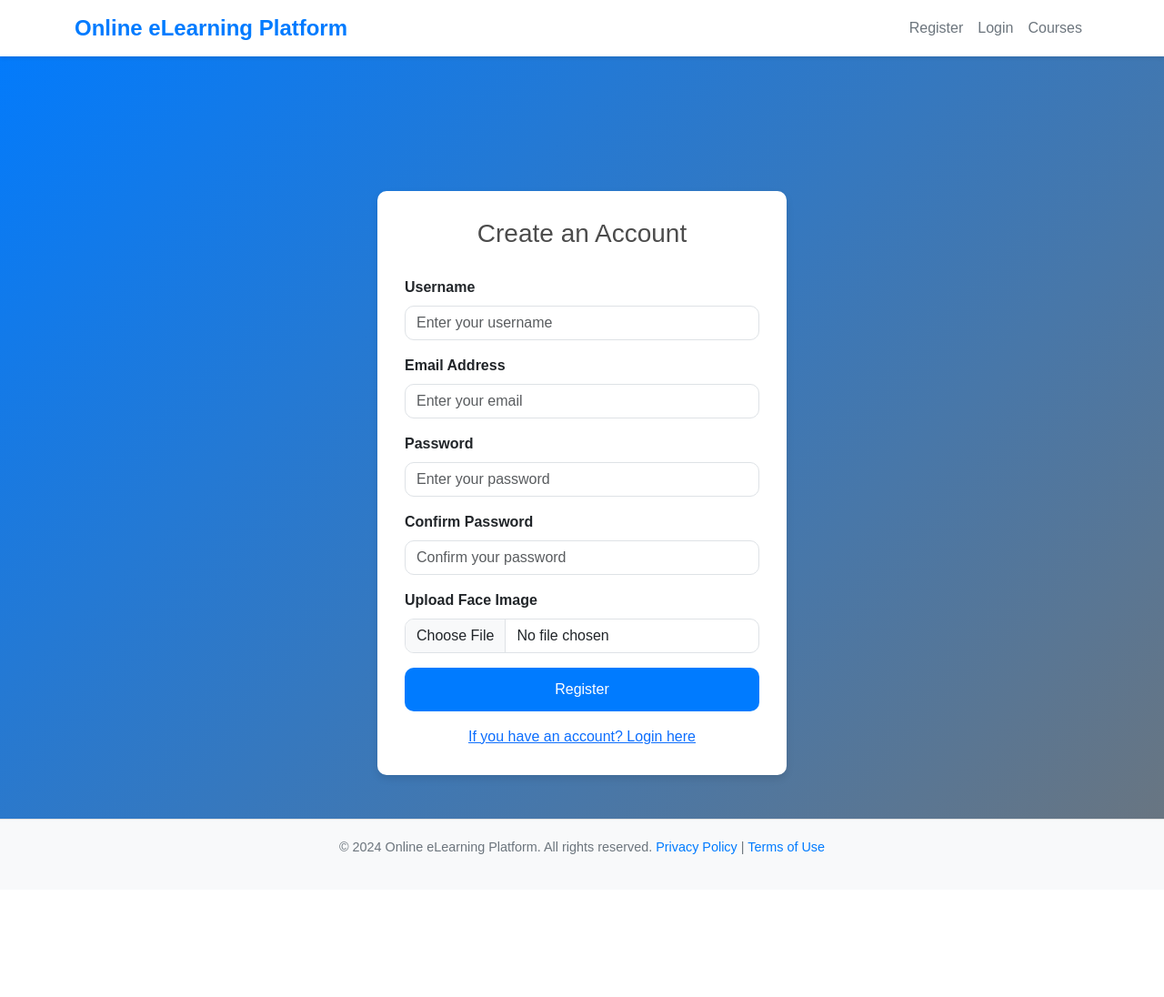
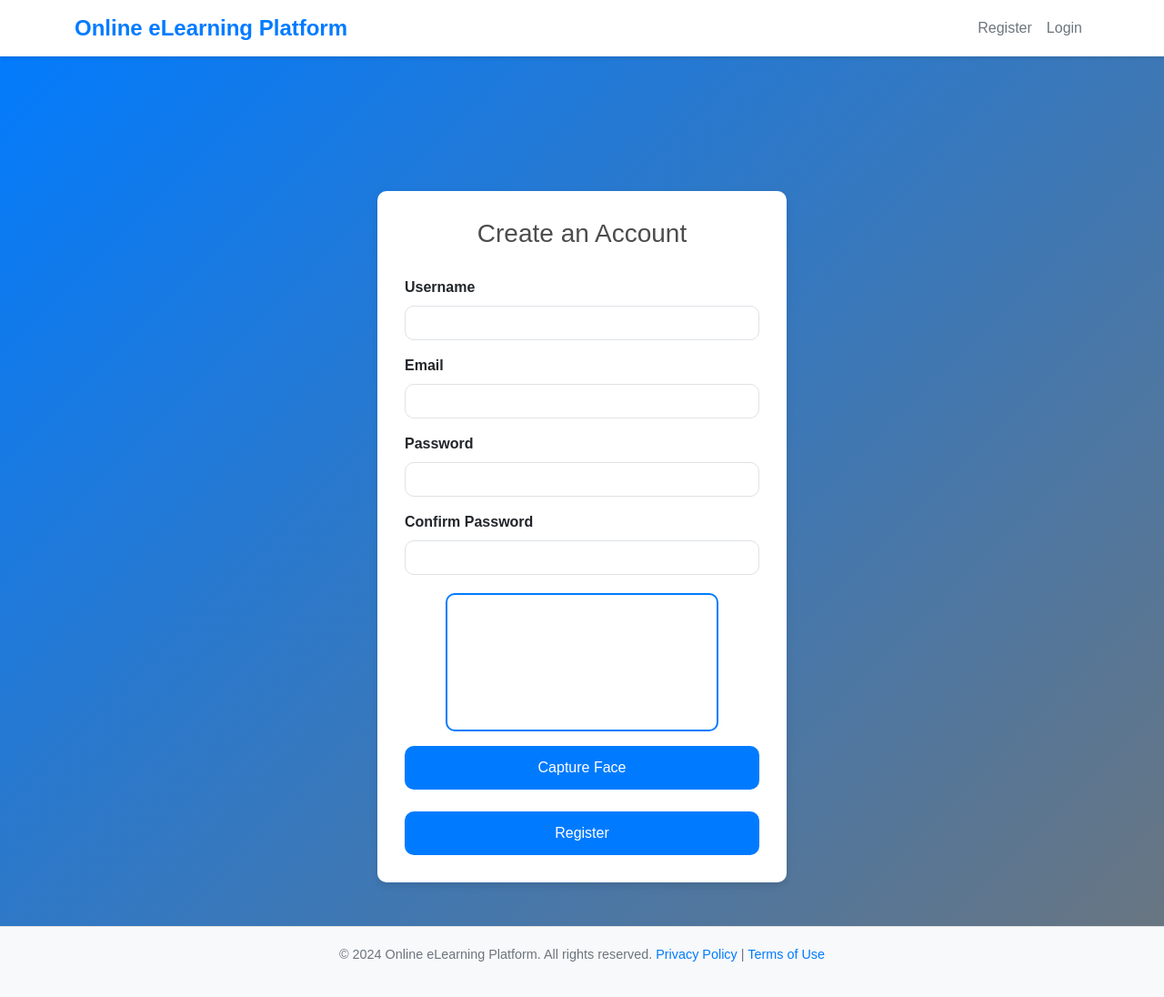
Before and after one commit to magesa133/onlinelearning, a Flask app: page /register in a window 1280 px wide. Shown: the whole page at 91% size. Before the commit the page ends 939 px from the top, so only its background shows below. Run offline with Flask 3, Linux system fonts and the light colour scheme.

Commit message:
this is another

```diff
--- a/app.py
+++ b/app.py
@@ -69,7 +69,7 @@ if __name__ == "__main__":
 
     # Start the Flask app
     app.run(
-        host=os.getenv("FLASK_RUN_HOST", "192.168.1.159"),  # Local IP address
+        host=os.getenv("FLASK_RUN_HOST", "192.168.0.101"),  # Local IP address
         port=int(os.getenv("FLASK_RUN_PORT", 5000)),        # Port number
         debug=os.getenv("FLASK_DEBUG", "True") == "True",  # Debug mode
         ssl_context=(cert_file, key_file)                  # SSL certificates
--- a/models.py
+++ b/models.py
@@ -19,12 +19,14 @@ class User(UserMixin, db.Model):
     email = db.Column(db.String(120), unique=True, nullable=False, index=True)
     password = db.Column(db.String(200), nullable=False)
     role = db.Column(db.String(50), nullable=False)
+    face_image = db.Column(db.String(200), nullable=True)  # Path to the saved face image
 
     # Relationship with Teacher model (one-to-one)
     teacher = db.relationship('Teacher', backref='user', uselist=False)
 
     def __repr__(self):
         return f"<User {self.username}>"
+
 
 class Class(db.Model):
     __tablename__ = 'class'
--- a/routes.py
+++ b/routes.py
@@ -1,9 +1,28 @@
+import os
+import base64
+from werkzeug.utils import secure_filename
+from flask import render_template, request, redirect, url_for, flash
+from flask_login import login_user
+from werkzeug.security import generate_password_hash
+from models import User, db  # Assuming your User model and database setup are imported
+import os
+import logging
+import base64
+from io import BytesIO
+from PIL import Image
 from flask import render_template, redirect, url_for, request, flash, jsonify
+from werkzeug.utils import secure_filename
 from flask_login import login_user, login_required, logout_user, current_user
 from werkzeug.security import check_password_hash, generate_password_hash
 from app import app, db
 from models import User, OnlineSession, Assignment, Quiz, Class, Question, Teacher, Department
 from datetime import datetime
+import time
+import face_recognition
+
+# Directory to save uploaded face images
+UPLOAD_FOLDER = 'uploads/faces'
+os.makedirs(UPLOAD_FOLDER, exist_ok=True)
 
 # ---------- ROUTES ----------
 
@@ -80,56 +99,160 @@ def admin_dashboard():
     # Render the admin dashboard template
     return render_template('admin_dashboard.html', username=current_user.username, teachers=teachers, students=students, classes=classes)
 
-@app.route('/login', methods=['GET', 'POST'])
-def login():
-    if request.method == 'POST':
-        email = request.form.get('email').strip()
-        password = request.form.get('password').strip()
-        user = User.query.filter_by(email=email).first()
+from werkzeug.utils import secure_filename
 
-        if user and check_password_hash(user.password, password):
-            login_user(user)
-            flash('Login successful!', 'success')
-            # Redirect based on user role (student, teacher, or admin)
-            if user.role == 'student':
-                return redirect(url_for('student_dashboard'))
-            elif user.role == 'teacher':
-                return redirect(url_for('teacher_dashboard'))
-            elif user.role == 'admin':  # Redirect admin to admin dashboard
-                return redirect(url_for('admin_dashboard'))
-
-        flash('Invalid email or password!', 'danger')
-
-    return render_template('login.html')
-
-# Registration Route
 @app.route('/register', methods=['GET', 'POST'])
 def register():
     if request.method == 'POST':
+        # Get form data
         username = request.form.get('username').strip().capitalize()
         email = request.form.get('email').strip()
         password = request.form.get('password').strip()
         confirm_password = request.form.get('confirm_password').strip()
+        image_data = request.form.get('image_data')  # Base64-encoded image data
 
+        # Check if all required fields are present
+        if not username or not email or not password or not confirm_password:
+            flash('All fields are required!', 'danger')
+            return redirect(url_for('register'))
+
+        # Check if passwords match
         if password != confirm_password:
             flash('Passwords do not match!', 'danger')
             return redirect(url_for('register'))
 
+        # Check if username or email already exists
         if User.query.filter_by(username=username).first() or User.query.filter_by(email=email).first():
             flash('Username or email already exists!', 'danger')
             return redirect(url_for('register'))
 
+        # Save the face image if provided
+        image_filename = None
+        if image_data:
+            try:
+                header, encoded = image_data.split(",", 1)  # Split the base64 header
+                face_image = face_recognition.load_image_file(BytesIO(base64.b64decode(encoded)))
+                image_filename = secure_filename(f"{username}_face.jpg")
+                image_path = os.path.join(UPLOAD_FOLDER, image_filename)
+
+                # Ensure the upload folder exists
+                os.makedirs(UPLOAD_FOLDER, exist_ok=True)
+
+                # Save the file
+                face_image_pil = Image.fromarray(face_image)
+                face_image_pil.save(image_path)
+            except Exception as e:
+                flash(f"Error processing face image: {e}", 'danger')
+                return redirect(url_for('register'))
+
+        # Hash the password
         hashed_password = generate_password_hash(password, method='pbkdf2:sha256')
-        new_user = User(username=username, email=email, password=hashed_password, role='student')
-        db.session.add(new_user)
-        db.session.commit()
 
+        # Create a new user object
+        new_user = User(
+            username=username,
+            email=email,
+            password=hashed_password,
+            role='student',
+            face_image=image_filename
+        )
+
+        try:
+            db.session.add(new_user)
+            db.session.commit()
+        except Exception as e:
+            db.session.rollback()
+            flash(f"Error saving user to database: {e}", 'danger')
+            return redirect(url_for('register'))
+
+        flash('Registration successful!', 'success')
         login_user(new_user)
-        flash('Registration successful!', 'success')
         return redirect(url_for('student_dashboard'))
 
     return render_template('register.html')
 
+@app.route('/login', methods=['GET', 'POST'])
+def login():
+    if request.method == 'POST':
+        image_data = request.form.get('image_data')  # Base64-encoded image data
+
+        if not image_data:
+            flash('Face image is required for login!', 'danger')
+            return redirect(url_for('login'))
+
+        try:
+            # Decode the base64 image and save it for debugging
+            header, encoded = image_data.split(",", 1)
+            face_image_data = BytesIO(base64.b64decode(encoded))
+
+            # Debug: Save image for verification
+            debug_image_path = os.path.join(UPLOAD_FOLDER, "debug_image.jpg")
+            with open(debug_image_path, "wb") as f:
+                f.write(base64.b64decode(encoded))
+
+            # Open the image and check format
+            face_image_data.seek(0)  # Reset file pointer
+            image = Image.open(face_image_data)
+            image_type = image.format
+            if image_type not in ['JPEG', 'PNG']:
+                flash('Invalid image format. Please upload a JPEG or PNG image.', 'danger')
+                return redirect(url_for('login'))
+
+            # Load the image for face recognition
+            face_image = face_recognition.load_image_file(face_image_data)
+            face_locations = face_recognition.face_locations(face_image)
+
+            if len(face_locations) == 0:
+                flash('No face detected in the captured image. Please try again.', 'danger')
+                return redirect(url_for('login'))
+
+            # Get face encodings
+            face_encodings = face_recognition.face_encodings(face_image, face_locations)
+
+            if len(face_encodings) == 0:
+                flash('No valid face encodings found. Please try again.', 'danger')
+                return redirect(url_for('login'))
+
+            face_encoding = face_encodings[0]  # Assuming we only need the first detected face
+
+            # Iterate over all users to find a match
+            users = User.query.all()
+            for user in users:
+                stored_face_path = os.path.join(UPLOAD_FOLDER, user.face_image)
+                if not os.path.exists(stored_face_path):
+                    continue
+
+                stored_image = face_recognition.load_image_file(stored_face_path)
+                stored_encoding = face_recognition.face_encodings(stored_image)
+
+                if len(stored_encoding) == 0:
+                    continue
+
+                stored_encoding = stored_encoding[0]
+
+                # Compare faces
+                matches = face_recognition.compare_faces([stored_encoding], face_encoding, tolerance=0.6)
+
+                if matches[0]:
+                    login_user(user)
+                    flash('Login successful!', 'success')
+
+                    # Redirect based on role
+                    if user.role == 'student':
+                        return redirect(url_for('student_dashboard'))
+                    elif user.role == 'teacher':
+                        return redirect(url_for('teacher_dashboard'))
+                    elif user.role == 'admin':
+                        return redirect(url_for('admin_dashboard'))
+
+            # If no matches found
+            flash('Face does not match our records!', 'danger')
+
+        except Exception as e:
+            flash(f'Error during face recognition: {e}', 'danger')
+            return redirect(url_for('login'))
+
+    return render_template('login.html')
 # Logout Route
 @app.route('/logout')
 @login_required
--- a/templates/base.html
+++ b/templates/base.html
@@ -95,9 +95,6 @@
                     <li class="nav-item">
                         <a class="nav-link" href="{{ url_for('login') }}">Login</a>
                     </li>
-                    <li class="nav-item">
-                        <a class="nav-link" href="#">Courses</a>
-                    </li>
                 </ul>
             </div>
         </div>
--- a/templates/index.html
+++ b/templates/index.html
@@ -134,9 +134,6 @@
                     <li class="nav-item">
                         <a class="nav-link" href="{{ url_for('login') }}">Login</a>
                     </li>
-                    <li class="nav-item">
-                        <a class="nav-link" href="#">Courses</a>
-                    </li>
                 </ul>
             </div>
         </div>
--- a/templates/register.html
+++ b/templates/register.html
@@ -1,7 +1,6 @@
 {% extends 'base.html' %}
 
 {% block content %}
-
 <style>
     body {
         background: linear-gradient(135deg, #007bff, #6c757d);
@@ -11,7 +10,6 @@
         flex-direction: column;
     }
 
-    /* Center the form on the page */
     .register-container {
         background-color: white;
         border-radius: 10px;
@@ -35,13 +33,11 @@
 
     .form-control {
         border-radius: 10px;
-        box-shadow: none;
         transition: all 0.3s ease-in-out;
     }
 
     .form-control:focus {
         border-color: #007bff;
-        box-shadow: 0 0 5px rgba(0, 123, 255, 0.5);
     }
 
     .btn-primary {
@@ -58,51 +54,35 @@
         background-color: #0056b3;
     }
 
+    .video-preview {
+        display: flex;
+        flex-direction: column;
+        align-items: center;
+        margin-top: 20px;
+    }
+
+    .video-preview video {
+        width: 100%;
+        max-width: 300px;
+        border: 2px solid #007bff;
+        border-radius: 10px;
+    }
+
     .alert {
         padding: 10px 15px;
         border-radius: 5px;
         margin-bottom: 20px;
-        font-weight: 600;
         display: none;
-        opacity: 0;
-        transition: opacity 0.5s, margin-top 0.5s;
     }
 
     .alert.alert-danger {
         background-color: #f8d7da;
         color: #721c24;
-        border: 1px solid #f5c6cb;
     }
 
     .alert.alert-success {
         background-color: #d4edda;
         color: #155724;
-        border: 1px solid #c3e6cb;
-    }
-
-    .alert.show {
-        display: block;
-        opacity: 1;
-    }
-
-    /* Footer styles */
-    footer {
-        background-color: #f8f9fa;
-        padding: 20px 0;
-        text-align: center;
-        border-top: 1px solid #e0e0e0;
-        color: #6c757d;
-        font-size: 0.9rem;
-        margin-top: auto; /* Push footer to the bottom */
-    }
-
-    footer a {
-        color: #007bff;
-        text-decoration: none;
-    }
-
-    footer a:hover {
-        text-decoration: underline;
     }
 </style>
 
@@ -110,64 +90,87 @@
     <!-- Flash Messages -->
     {% with messages = get_flashed_messages(with_categories=true) %}
         {% if messages %}
-            <div id="flash-message" class="alert">
-                <ul>
-                    {% for category, message in messages %}
-                        <li>{{ message }}</li>
-                    {% endfor %}
-                </ul>
+            <div class="alert alert-danger" id="flash-message">
+                {% for category, message in messages %}
+                    <p>{{ message }}</p>
+                {% endfor %}
             </div>
         {% endif %}
     {% endwith %}
 
     <h2>Create an Account</h2>
 
-    <!-- Register Form -->
-    <form method="POST" action="{{ url_for('register') }}" enctype="multipart/form-data">
+    <!-- Registration Form -->
+    <form id="register-form" method="POST" action="{{ url_for('register') }}">
         <div class="mb-3">
             <label for="username" class="form-label">Username</label>
-            <input type="text" class="form-control" id="username" name="username" required placeholder="Enter your username">
+            <input type="text" class="form-control" id="username" name="username" required>
+        </div>
+        <div class="mb-3">
+            <label for="email" class="form-label">Email</label>
+            <input type="email" class="form-control" id="email" name="email" required>
+        </div>
+        <div class="mb-3">
+            <label for="password" class="form-label">Password</label>
+            <input type="password" class="form-control" id="password" name="password" required>
+        </div>
+        <div class="mb-3">
+            <label for="confirm_password" class="form-label">Confirm Password</label>
+            <input type="password" class="form-control" id="confirm_password" name="confirm_password" required>
         </div>
 
-        <div class="mb-3">
-            <label for="email" class="form-label">Email Address</label>
-            <input type="email" class="form-control" id="email" name="email" required placeholder="Enter your email">
+        <!-- Webcam for face capture -->
+        <div class="video-preview">
+            <video id="video" autoplay></video>
+            <button type="button" id="capture-btn" class="btn btn-primary mt-3">Capture Face</button>
         </div>
 
-        <div class="mb-3">
-            <label for="password" class="form-label">Password</label>
-            <input type="password" class="form-control" id="password" name="password" required placeholder="Enter your password">
-        </div>
+        <!-- Hidden Input for Captured Image -->
+        <input type="hidden" id="image_data" name="image_data">
 
-        <div class="mb-3">
-            <label for="confirm_password" class="form-label">Confirm Password</label>
-            <input type="password" class="form-control" id="confirm_password" name="confirm_password" required placeholder="Confirm your password">
-        </div>
-
-        <div class="mb-3">
-            <label for="image" class="form-label">Upload Face Image</label>
-            <input type="file" class="form-control" id="image" name="image" accept="image/*" required>
-        </div>
-
-        <button type="submit" class="btn btn-primary">Register</button>
-
-        <div class="text-center mt-3">
-            <a href="{{ url_for('login') }}">If you have an account? Login here</a>
-        </div>
+        <button type="submit" class="btn btn-primary mt-4">Register</button>
     </form>
 </div>
 
 <script>
     document.addEventListener('DOMContentLoaded', function () {
-        const flashMessage = document.getElementById('flash-message');
-        if (flashMessage) {
-            flashMessage.classList.add('show');
-            setTimeout(() => {
-                flashMessage.style.opacity = '0';
-            }, 3000); // Fade out after 3 seconds
-            setTimeout(() => {
-                flashMessage.style.display = 'none';
-            }, 3500); // Remove completely after 3.5 seconds
+        const video = document.getElementById('video');
+        const captureButton = document.getElementById('capture-btn');
+        const imageInput = document.getElementById('image_data');
+
+        // Access the webcam
+        navigator.mediaDevices.getUserMedia({ video: true })
+            .then(stream => {
+                video.srcObject = stream;
+            })
+            .catch(error => {
+                alert('Unable to access the camera.');
+                console.error('Camera access error:', error);
+            });
+
+        // Capture face on button click
+        captureButton.addEventListener('click', function () {
+            const canvas = document.createElement('canvas');
+            // Use higher dimensions for better quality
+            canvas.width = 300; // Width of the captured image
+            canvas.height = 300; // Height of the captured image
+            const context = canvas.getContext('2d');
+            context.drawImage(video, 0, 0, canvas.width, canvas.height);
+
+            // Convert to base64 and store in hidden input
+            // Increase quality to 0.8 for a good balance between size and quality
+            const imageData = canvas.toDataURL('image/jpeg', 0.8);
+            imageInput.value = imageData;
+
+            alert('Face captured successfully with good quality!');
+        });
+    });
+
+    // Handle form submission with captured image
+    document.getElementById('register-form').addEventListener('submit', function (event) {
+        if (!document.getElementById('image_data').value) {
+            event.preventDefault();
+            alert('Please capture your face before submitting the form.');
         }
     });
 </script>
```
Also changed, not shown: face_recognition_model.py (added, +36 -0 lines), migrations/versions/525a81eaa9c7_add_face_image_to_user_model.py (added, +32 -0 lines), templates/login.html (+47 -31 lines), uploads/faces/Hello002_face.jpg (added), uploads/faces/Magesa123_face.jpg (added), uploads/faces/Magesap_face.jpg (added), uploads/faces/Mussa001_face.jpg (added), uploads/faces/Wilson001_face.jpg (added), uploads/faces/debug_captured_face.jpg (added), uploads/faces/debug_image.jpg (added), 1 other file.
